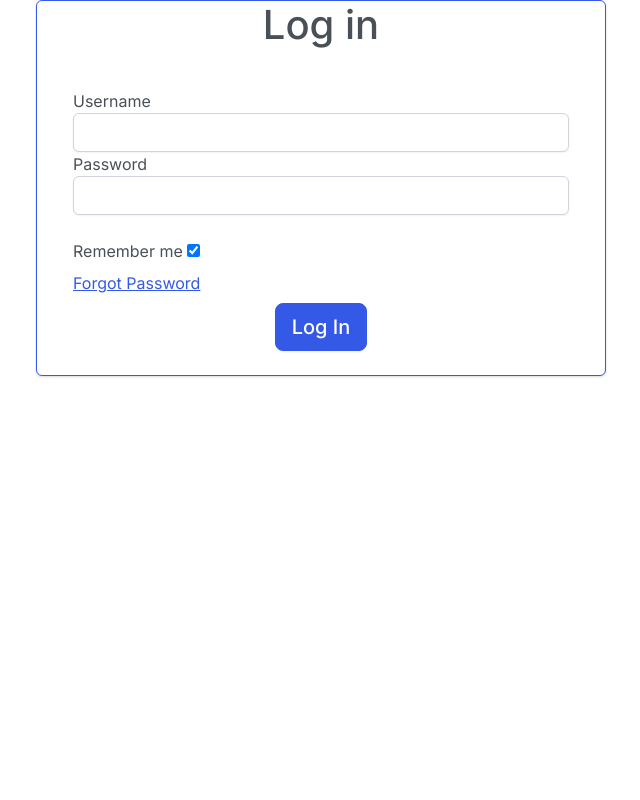
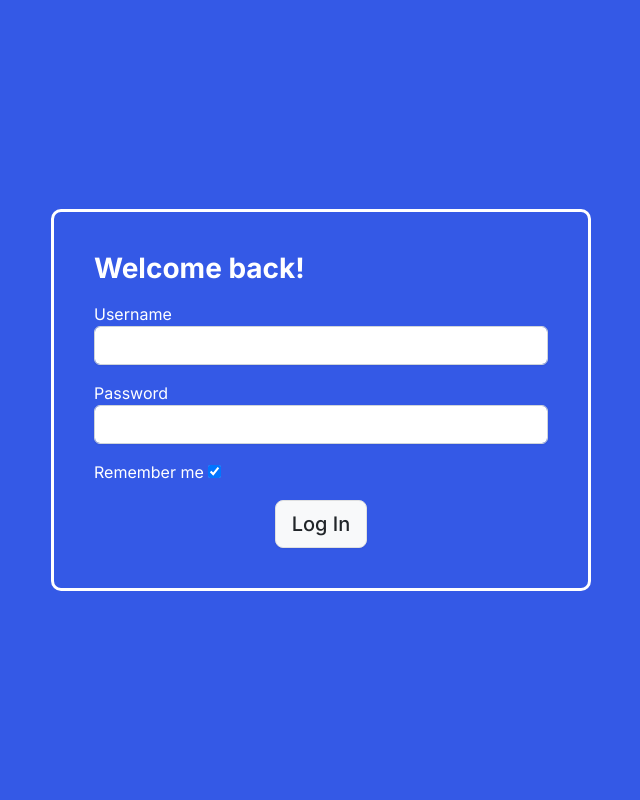
Before and after one commit to diniwl/QCMS, a Django app: page /login/ in a window 1280 px wide. Shown: the whole page, without its empty margins (319-959 px from the left). Run offline with Django 4.2, Linux system fonts and the light colour scheme; some libraries are stand-ins or nearby versions.

Commit message:
Logi UI done!

```diff
--- a/myapp/templates/myapp/login.html
+++ b/myapp/templates/myapp/login.html
@@ -15,43 +15,117 @@
     <script src="https://kit.fontawesome.com/9a207e2b08.js" crossorigin="anonymous"></script>
 </head>
 
+<style>
+    *,
+    body {
+        font-weight: 400;
+        -webkit-font-smoothing: antialiased;
+        text-rendering: optimizeLegibility;
+        -moz-osx-font-smoothing: grayscale;
+    }
+
+    html,
+    body {
+        height: 100%;
+        background-color: #3459e6;
+    }
+
+    .form-holder {
+        display: flex;
+        flex-direction: column;
+        justify-content: center;
+        align-items: center;
+        text-align: center;
+        min-height: 100vh;
+    }
+
+    .form-holder .form-content {
+        position: relative;
+        text-align: center;
+        display: -webkit-box;
+        display: -moz-box;
+        display: -ms-flexbox;
+        display: -webkit-flex;
+        display: flex;
+        -webkit-justify-content: center;
+        justify-content: center;
+        -webkit-align-items: center;
+        align-items: center;
+        padding: 60px;
+    }
+
+    .form-content .form-items {
+        border: 3px solid #fff;
+        padding: 40px;
+        display: inline-block;
+        width: 100%;
+        min-width: 540px;
+        -webkit-border-radius: 10px;
+        -moz-border-radius: 10px;
+        border-radius: 10px;
+        text-align: left;
+        -webkit-transition: all 0.4s ease;
+        transition: all 0.4s ease;
+    }
+
+    .form-content h3 {
+        color: #fff;
+        text-align: left;
+        font-size: 28px;
+        font-weight: 600;
+        margin-bottom: 5px;
+    }
+
+    .form-content h3.form-title {
+        margin-bottom: 30px;
+    }
+
+    .form-content p {
+        color: #fff;
+        text-align: left;
+        font-size: 17px;
+        font-weight: 300;
+        line-height: 20px;
+        margin-bottom: 30px;
+    }
+</style>
+
 <body>
-    <div class="content">
-        <div class="container">
-            <div class="row justify-content-center">
-                <div class="col-md-6 contents">
-                    <div class="row justify-content-center card border-primary mb-3">
-                        <div class="col-md-12">
-                            <div class="form-block">
-                                <div class="mb-4">
-                                    <h1 class="text-center">Log in</h1>
-                                </div>
-                                <div class="card-body">
-                                    <form method="post">
+    <div class="container-fluid">
+        <div class="form-body">
+            <div class="row">
+                <div class="form-holder">
+                    <div class="form-content">
+                        <div class="form-items">
+                            <h3>Welcome back!</h3>
+                            <form method="post" action="">
                                 {% csrf_token %}
-                                        <div class="form-group first">
-                                            <label for="username">Username</label>
+                                <div class="col-md-12 mt-3 align-item-center">
+                                    <label class="text-white" for="username">
+                                        Username
+                                    </label>
                                     {{ form.username }}
                                 </div>
-                                        <div class="form-group last mb-4">
-                                            <label for="username">Password</label>
+
+                                <div class="col-md-12 mt-3 align-item-center">
+                                    <label class="text-white" for="password">
+                                        Password
+                                    </label>
                                     {{ form.password }}
                                 </div>
 
-                                        <div class="d-flex mb-2 align-items-center">
-                                            <label class="control control--checkbox mb-0"><span class="caption">Remember
+                                <div class="d-flex mt-3 align-items-center">
+                                    <label class="control control--checkbox mb-0 text-white"><span class="caption">Remember
                                             me</span>
                                         <input type="checkbox" checked="checked" />
                                         <div class="control__indicator"></div>
                                     </label>
                                 </div>
-                                        <div class="d-flex mb-2 align-items-center">
-                                            <span class="ml-auto"><a href="#" class="forgot-pass">Forgot
-                                                    Password</a></span>
+
+                                <div class="d-flex mt-3 justify-content-center">
+                                    <input type="submit" value="Log In" class="btn btn-light btn-lg">
                                 </div>
-                                        <div class="d-flex mb-2 justify-content-center">
-                                            <input type="submit" value="Log In" class="btn btn-primary btn-lg">
-                                        </div>
+
                             </form>
                         </div>
                     </div>
@@ -59,8 +133,7 @@
             </div>
         </div>
     </div>
-        </div>
-    </div>
+
 </body>
 
 </html>
```
Also changed, not shown: db.sqlite3. Lines whose indentation alone changed are shown as unchanged.
